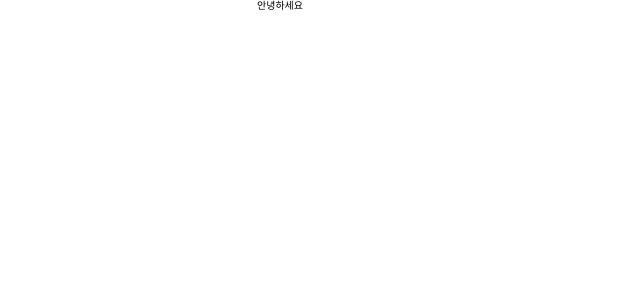
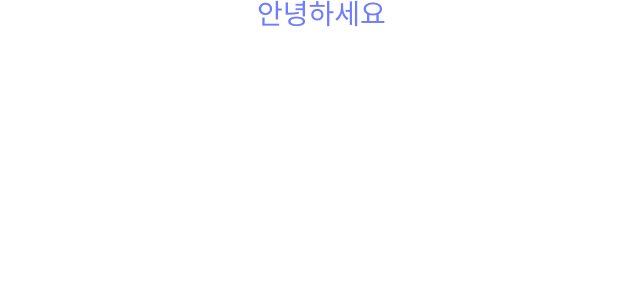
Before and after one commit to 31th-SOPKATHON-2/Client, a React (Create React App) app: page / in a window 1280 px wide. Shown: the top 300 px of the page, without its empty margins (168-808 px from the left). Built offline with nearby package versions, Linux system fonts and the light colour scheme.

Commit message:
style : themeProvider 설정

```diff
--- a/src/App.jsx
+++ b/src/App.jsx
@@ -1,12 +1,14 @@
 import Router from './components/common/Router';
 import GlobalStyle from './styles/GlobalStyle';
+import { ThemeProvider } from 'styled-components';
+import { theme } from './styles/theme';
 
 function App() {
   return (
-    <>
+    <ThemeProvider theme={{ ...theme }}>
       <Router />
       <GlobalStyle />
-    </>
+    </ThemeProvider>
   );
 }
 
--- a/src/pages/Home.jsx
+++ b/src/pages/Home.jsx
@@ -1,4 +1,5 @@
 import styled from 'styled-components';
+import { theme } from '../styles/theme';
 
 function Home() {
   return (
@@ -10,4 +11,10 @@ function Home() {
 
 export default Home;
 
-const StHomeContainer = styled.section``;
+const StHomeContainer = styled.section`
+  & > h1 {
+    color: ${theme.colors.jemminiBlue};
+    font-weight: ${theme.fontWeight.medium};
+    font-size: ${theme.fontSize.heading1};
+  }
+`;
--- a/src/styles/theme.js
+++ b/src/styles/theme.js
@@ -0,0 +1,37 @@
+export const theme = {
+  colors: {
+    jemminiBlue: '#6E7DFF',
+    jemminiYellow: ' #FBFF4D',
+    jemminiRed: ' #FF6E48',
+    grey100: '#FDFDFD',
+    grey200: '#E8E8E8',
+    grey300: '#C5C8CE',
+    grey400: '#999DA4',
+    grey500: '#787C83',
+    grey600: '#3F444F',
+    grey700: '#353942',
+    grey800: '#23272E',
+    grey900: '#17191C',
+    black: '#131416',
+  },
+
+  radius: {
+    radius: '0.8rem',
+  },
+  fontSize: {
+    heading1: '2.8rem',
+    heading2: '2.4rem',
+    heading3: '2.2rem',
+    heading4: '2rem',
+    heading5: '1.8rem',
+    body1: '1.6rem',
+    body2: '1.5rem',
+    body3: '1.4rem',
+    body4: '1.3rem',
+    description: '1.2rem',
+  },
+  fontWeight: {
+    medium: '500',
+    light: '300',
+  },
+};
```
